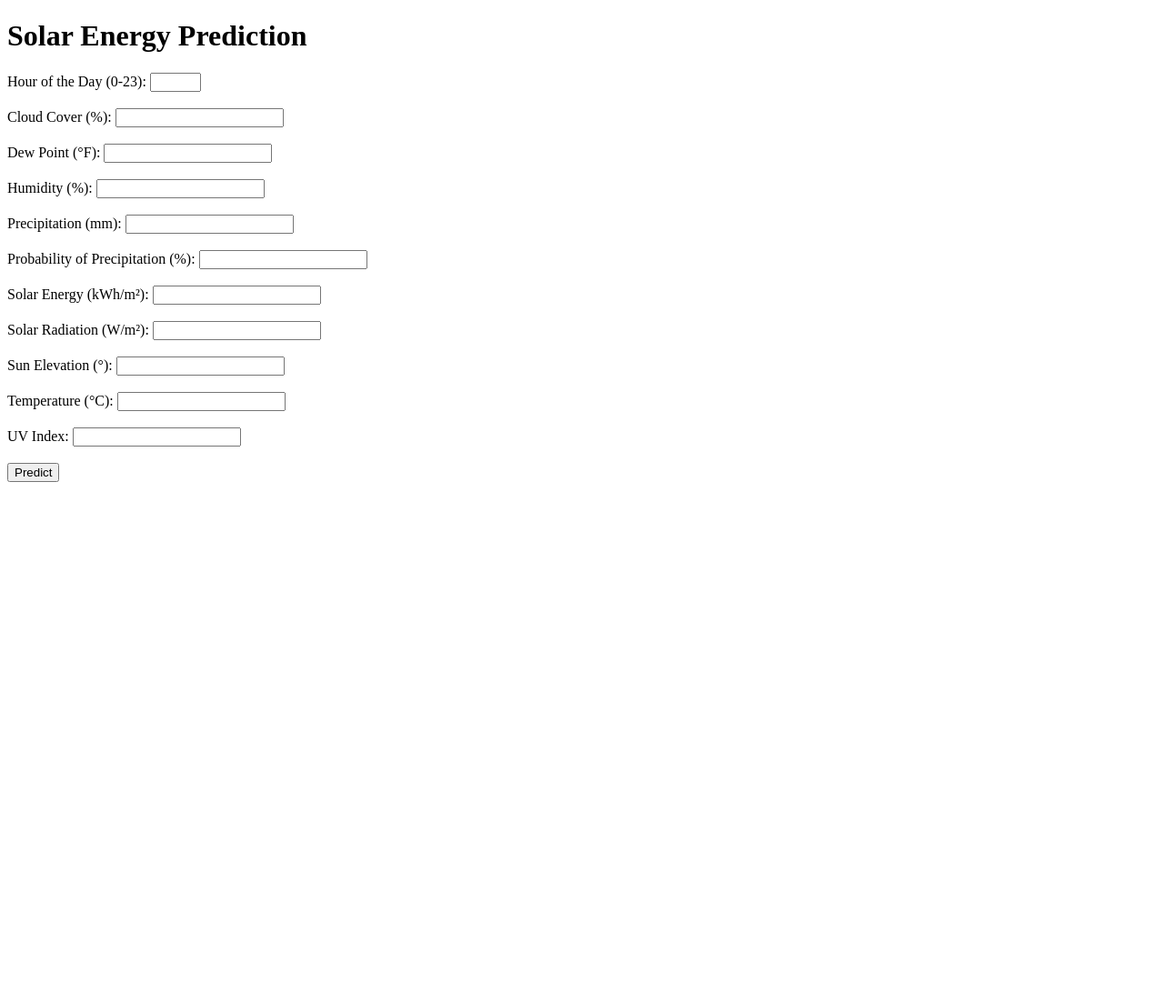
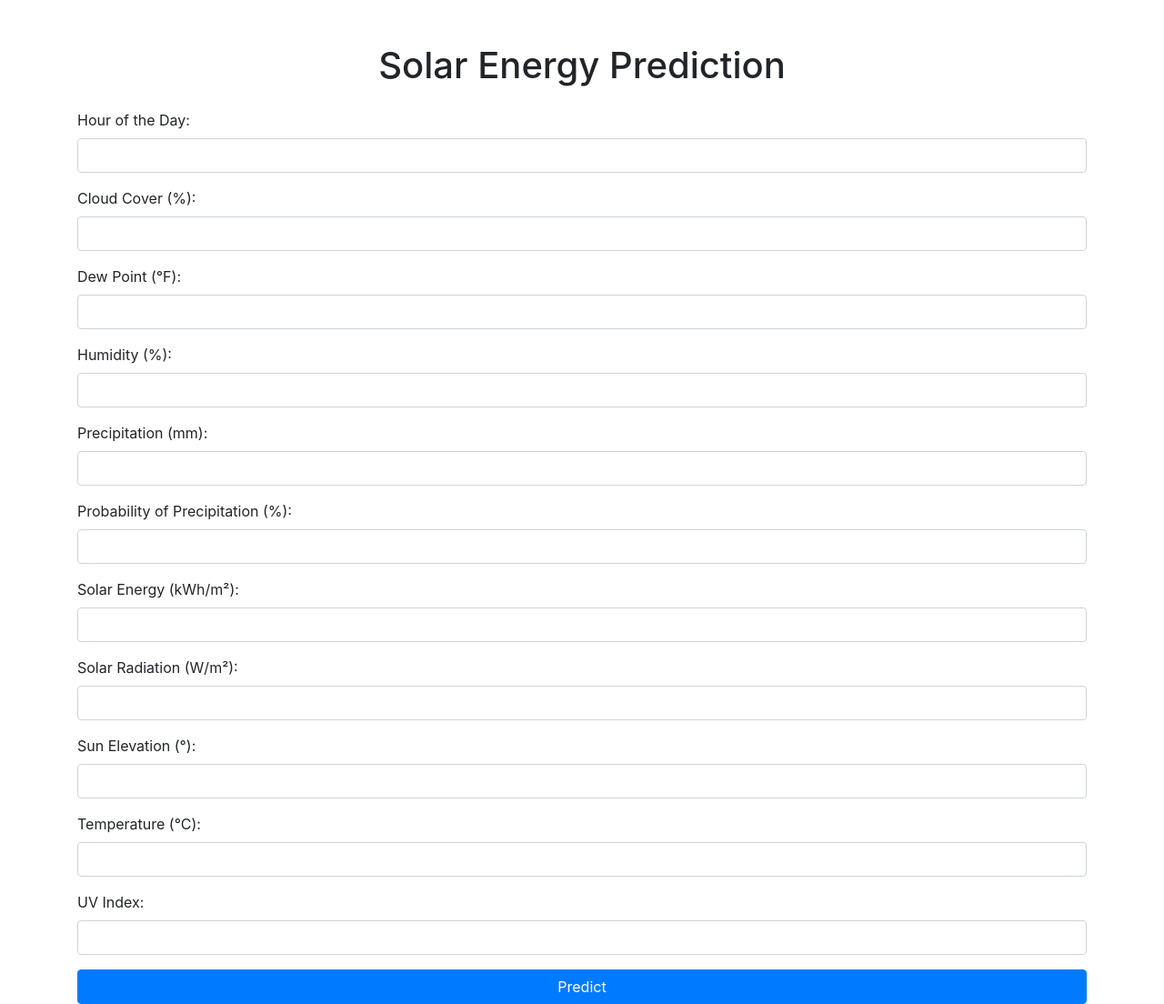
Before and after one commit to GitYaw/Solar-Powered, a Flask app: page / in a window 1280 px wide. Shown: the whole page at 91% size. Before the commit the page ends 530 px from the top, so only its background shows below. Run offline with Flask 3, Linux system fonts and the light colour scheme; some libraries are stand-ins or nearby versions.

Commit message:
Add Bootstrap for form styling

```diff
--- a/templates/index.html
+++ b/templates/index.html
@@ -2,45 +2,64 @@
 <html lang="en">
 <head>
     <meta charset="UTF-8">
+    <meta name="viewport" content="width=device-width, initial-scale=1">
+    <link href="https://maxcdn.bootstrapcdn.com/bootstrap/4.5.2/css/bootstrap.min.css" rel="stylesheet">
     <title>Solar Energy Prediction</title>
 </head>
 <body>
-    <h1>Solar Energy Prediction</h1>
-    <form method="POST" action="/predict">
-        <label for="hour">Hour of the Day (0-23):</label>
-        <input type="number" min="0" max="23" name="hour" id="hour" required><br><br>
+    <div class="container mt-5">
+        <h1 class="text-center mb-4">Solar Energy Prediction</h1>
+        <form method="POST" action="/predict">
+            <div class="form-group">
+                <label for="hour">Hour of the Day:</label>
+                <input type="number" step="1" class="form-control" name="hour" id="hour" min="0" max="23" required>
+            </div>
+            <div class="form-group">
+                <label for="cloudcover">Cloud Cover (%):</label>
+                <input type="number" step="0.1" class="form-control" name="cloudcover" id="cloudcover" required>
+            </div>
+            <div class="form-group">
+                <label for="dew">Dew Point (°F):</label>
+                <input type="number" step="0.1" class="form-control" name="dew" id="dew" required>
+            </div>
+            <div class="form-group">
+                <label for="humidity">Humidity (%):</label>
+                <input type="number" step="0.01" class="form-control" name="humidity" id="humidity" required>
+            </div>
+            <div class="form-group">
+                <label for="precip">Precipitation (mm):</label>
+                <input type="number" step="0.1" class="form-control" name="precip" id="precip" required>
+            </div>
+            <div class="form-group">
+                <label for="precipprob">Probability of Precipitation (%):</label>
+                <input type="number" step="0.1" class="form-control" name="precipprob" id="precipprob" required>
+            </div>
+            <div class="form-group">
+                <label for="solarenergy">Solar Energy (kWh/m²):</label>
+                <input type="number" step="0.1" class="form-control" name="solarenergy" id="solarenergy" required>
+            </div>
+            <div class="form-group">
+                <label for="solarradiation">Solar Radiation (W/m²):</label>
+                <input type="number" step="0.1" class="form-control" name="solarradiation" id="solarradiation" required>
+            </div>
+            <div class="form-group">
+                <label for="sunelevation">Sun Elevation (°):</label>
+                <input type="number" step="0.1" class="form-control" name="sunelevation" id="sunelevation" required>
+            </div>
+            <div class="form-group">
+                <label for="temp">Temperature (°C):</label>
+                <input type="number" step="0.1" class="form-control" name="temp" id="temp" required>
+            </div>
+            <div class="form-group">
+                <label for="uvindex">UV Index:</label>
+                <input type="number" step="0.1" class="form-control" name="uvindex" id="uvindex" required>
+            </div>
+            <button type="submit" class="btn btn-primary btn-block">Predict</button>
+        </form>
+    </div>
 
-        <label for="cloudcover">Cloud Cover (%):</label>
-        <input type="number" step="0.1" name="cloudcover" id="cloudcover" required><br><br>
-
-        <label for="dew">Dew Point (°F):</label>
-        <input type="number" step="0.1" name="dew" id="dew" required><br><br>
-
-        <label for="humidity">Humidity (%):</label>
-        <input type="number" step="0.01" name="humidity" id="humidity" required><br><br>
-
-        <label for="precip">Precipitation (mm):</label>
-        <input type="number" step="0.1" name="precip" id="precip" required><br><br>
-
-        <label for="precipprob">Probability of Precipitation (%):</label>
-        <input type="number" step="0.1" name="precipprob" id="precipprob" required><br><br>
-
-        <label for="solarenergy">Solar Energy (kWh/m²):</label>
-        <input type="number" step="0.1" name="solarenergy" id="solarenergy" required><br><br>
-
-        <label for="solarradiation">Solar Radiation (W/m²):</label>
-        <input type="number" step="0.1" name="solarradiation" id="solarradiation" required><br><br>
-
-        <label for="sunelevation">Sun Elevation (°):</label>
-        <input type="number" step="0.1" name="sunelevation" id="sunelevation" required><br><br>
-
-        <label for="temp">Temperature (°C):</label>
-        <input type="number" step="0.1" name="temp" id="temp" required><br><br>
-
-        <label for="uvindex">UV Index:</label>
-        <input type="number" step="0.1" name="uvindex" id="uvindex" required><br><br>
-
-        <button type="submit">Predict</button>
-    </form>
+    <script src="https://ajax.googleapis.com/ajax/libs/jquery/3.5.1/jquery.min.js"></script>
+    <script src="https://cdnjs.cloudflare.com/ajax/libs/popper.js/1.16.0/umd/popper.min.js"></script>
+    <script src="https://maxcdn.bootstrapcdn.com/bootstrap/4.5.2/js/bootstrap.min.js"></script>
 </body>
 </html>
```
Also changed, not shown: templates/result.html (+15 -3 lines).
